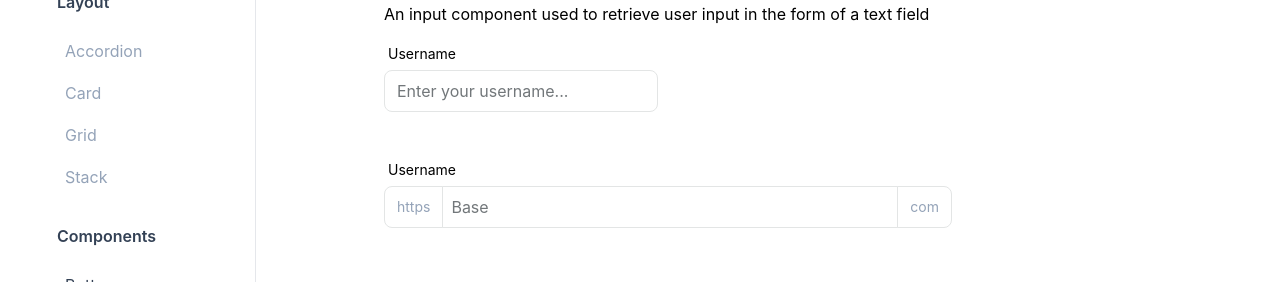
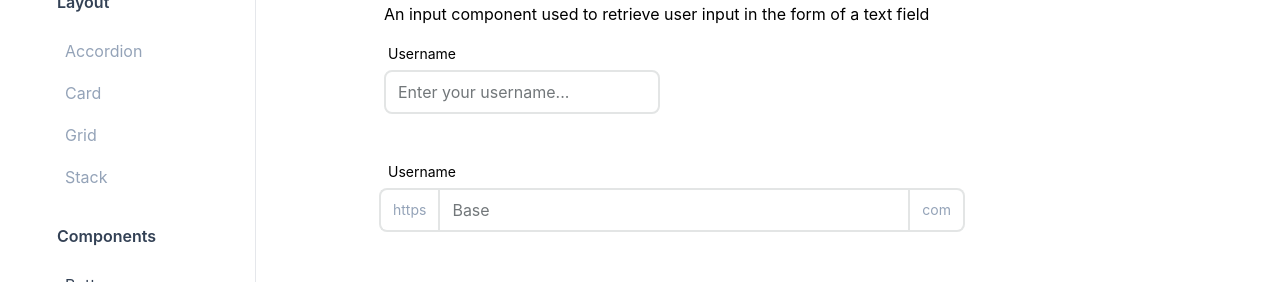
Before and after one commit to elijahnikov/ui, a Next.js app: page /input in a window 1280 px wide. Shown: the part 134-416 px from the top of the page. Built offline with nearby package versions, Linux system fonts and the light colour scheme; a web font is replaced by a local one.

Commit message:
fixing input focus when prefix/suffix is passed

```diff
--- a/src/components/ui/Input/Input.tsx
+++ b/src/components/ui/Input/Input.tsx
@@ -1,13 +1,13 @@
 import { cva, VariantProps } from "class-variance-authority";
-import React from "react";
+import React, { useRef } from "react";
 import { InputHTMLAttributes } from "react";
 import { IconType } from "react-icons";
 
-const input = cva(["py-2 px-3", "rounded-lg", "border-[1px]"], {
+const input = cva(["py-2 px-3", "rounded-lg", "border-[2px]", "outline-none"], {
     variants: {
         intent: {
             default: [
-                "placeholder-ink-lighter text-black border-sky-light focus:outline-primary-base",
+                "placeholder-ink-lighter text-black border-sky-light focus:border-primary-base",
                 "dark:placeholder-sky-dark dark:bg-black dark:border-ink-dark dark:text-white",
             ],
         },
@@ -98,7 +98,7 @@ const Input = React.forwardRef<HTMLInputElement, InputProps>(
                     } w-[100%] text-left`}
                 >
                     {Prefix && (
-                        <div className="rounded-l-lg z-10 bg-white dark:bg-black left-2 border-[1px] border-sky-light dark:border-ink-dark border-r-[1px] py-2 px-3 text-sm">
+                        <div className="rounded-l-lg relative z-10 bg-white dark:bg-black left-[-5px] border-r-0 border-[2px] border-sky-light dark:border-ink-dark py-2 px-3 text-sm">
                             <p className="mt-[2px] text-slate-400">
                                 {(Prefix as IconType) && <Prefix />}
                                 {typeof Prefix === "string" && String(Prefix)}
@@ -124,7 +124,7 @@ const Input = React.forwardRef<HTMLInputElement, InputProps>(
                         {children}
                     </input>
                     {Suffix && (
-                        <div className="rounded-r-lg relative z-10 bg-white dark:bg-black right-2 border-[1px] border-sky-light dark:border-ink-dark border-r-[1px] py-2 px-3 text-sm">
+                        <div className="rounded-r-lg relative z-10 bg-white dark:bg-black right-[-5px] border-l-0 border-[2px] border-sky-light dark:border-ink-dark py-2 px-3 text-sm">
                             <p className="mt-[2px] text-slate-400">
                                 {(Suffix as IconType) && <Suffix />}
                                 {typeof Suffix === "string" && String(Suffix)}
```
